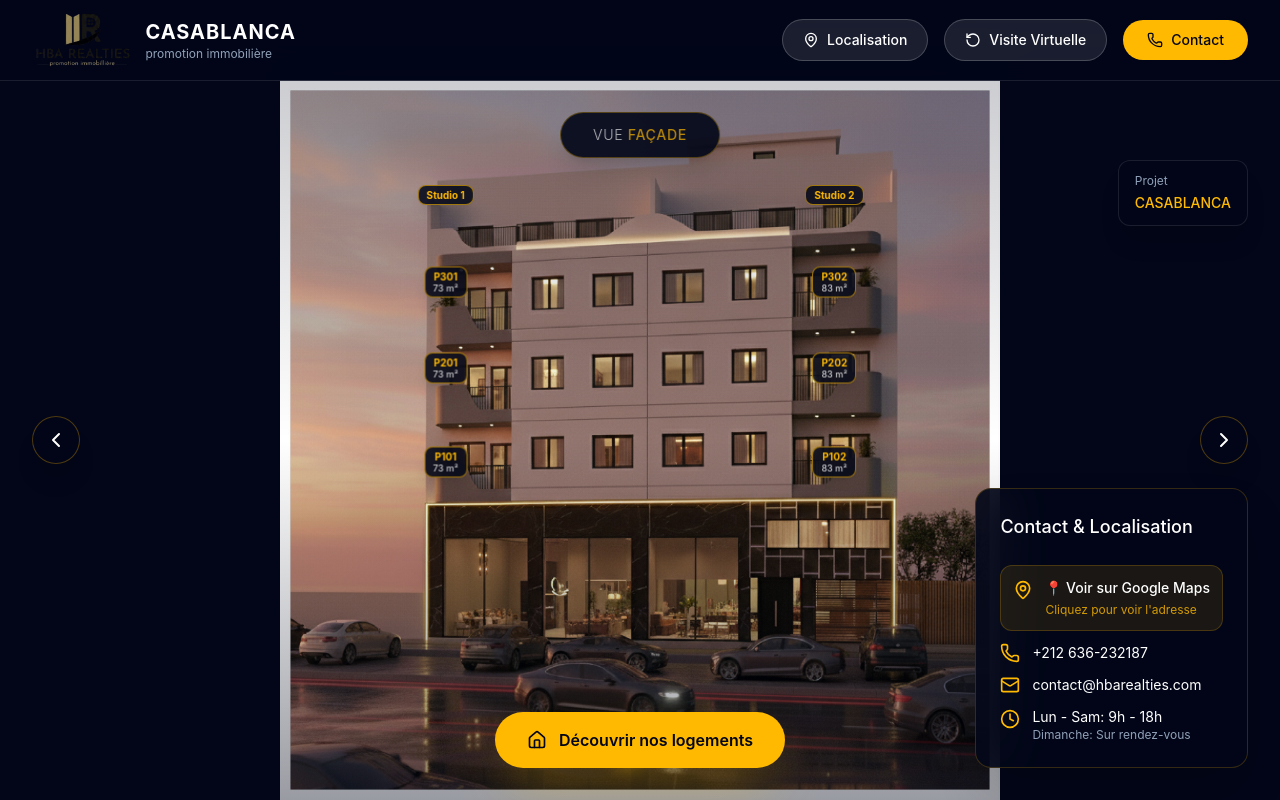
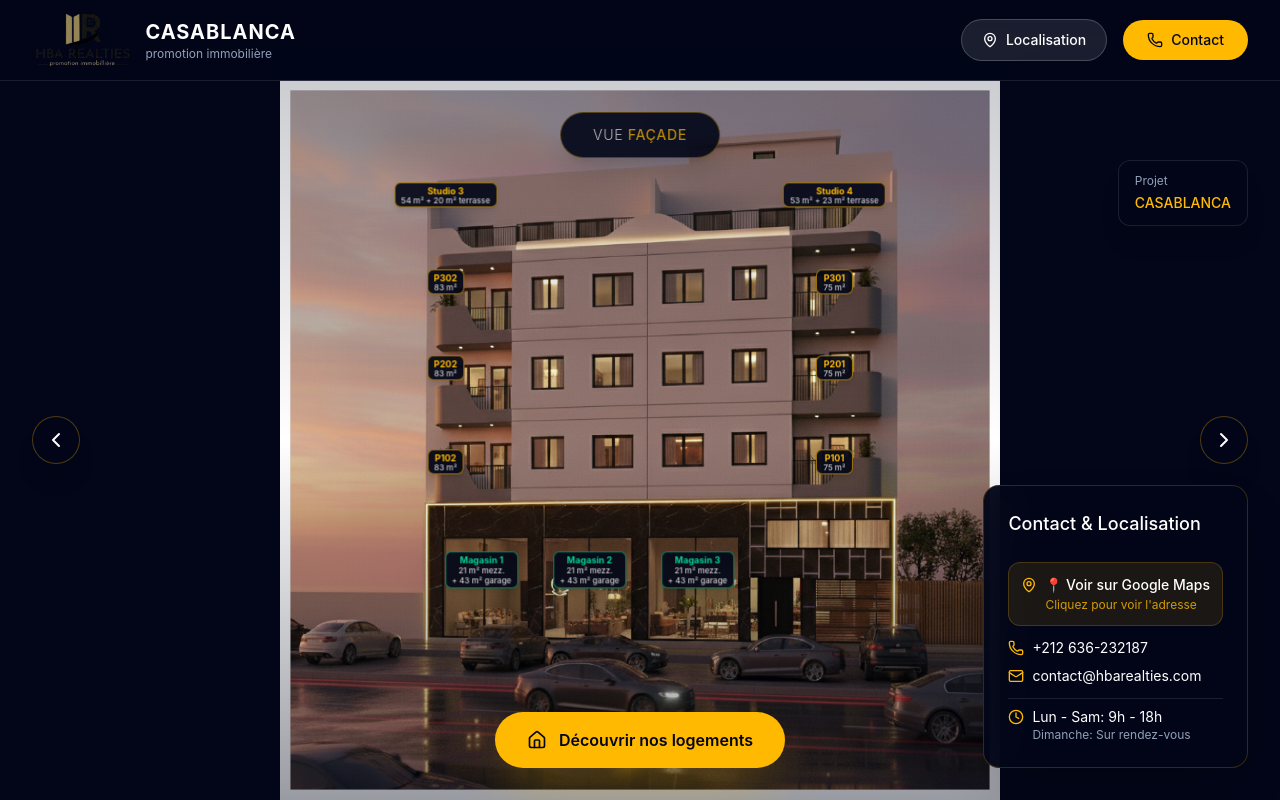
Before and after one commit to Amine788/3d-project, a React (Vite) app: page / in a window 1280 px wide. Both pictures are taken after a click on the button "Explorer CASABLANCA". Built offline with nearby package versions, Linux system fonts and the light colour scheme.

Commit message:
Update layout, remove virtual visit button, add shops with surface and responsive fixes

```diff
--- a/src/app/components/ContactSection.tsx
+++ b/src/app/components/ContactSection.tsx
@@ -1,66 +1,76 @@
 import { motion, AnimatePresence } from 'motion/react';
 import { MapPin, Phone, Mail, Clock, ChevronDown } from 'lucide-react';
-import { useState } from 'react';
+import { useState, useEffect } from 'react';
 
 export default function ContactSection() {
   const [isExpanded, setIsExpanded] = useState(false);
+  const [isMobile, setIsMobile] = useState(window.innerWidth < 640);
+
+  useEffect(() => {
+    const handleResize = () => setIsMobile(window.innerWidth < 640);
+    window.addEventListener('resize', handleResize);
+    return () => window.removeEventListener('resize', handleResize);
+  }, []);
+
+  const showContent = !isMobile || isExpanded;
 
   return (
-    <div className="fixed bottom-20 sm:bottom-0 right-0 z-20 m-4 sm:m-8">
+    <div className="fixed bottom-0 right-0 z-20 m-3 sm:m-8">
       <motion.div
         initial={{ scale: 0, opacity: 0 }}
         animate={{ scale: 1, opacity: 1 }}
         transition={{ delay: 0.5 }}
-        className="bg-slate-950/90 backdrop-blur-xl rounded-2xl border border-amber-400/20 shadow-2xl max-w-sm overflow-hidden"
+        className="bg-slate-950/95 backdrop-blur-xl rounded-2xl border border-amber-400/20 shadow-2xl overflow-hidden w-[calc(100vw-1.5rem)] max-w-[320px] sm:w-auto sm:max-w-sm"
       >
         <button
           onClick={() => setIsExpanded(!isExpanded)}
-          className="w-full flex items-center justify-between p-4 sm:p-6 text-left"
+          className="w-full flex items-center justify-between p-3 sm:p-6 text-left"
         >
-          <h3 className="text-base sm:text-lg font-medium text-white">Contact & Localisation</h3>
+          <h3 className="text-sm sm:text-lg font-medium text-white">Contact &amp; Localisation</h3>
           <motion.div
             animate={{ rotate: isExpanded ? 180 : 0 }}
             className="sm:hidden text-amber-400"
           >
-            <ChevronDown className="size-5" />
+            <ChevronDown className="size-4" />
           </motion.div>
         </button>
 
         <AnimatePresence>
-          {(isExpanded || window.innerWidth >= 640) && (
+          {showContent && (
             <motion.div
               initial={{ height: 0, opacity: 0 }}
               animate={{ height: 'auto', opacity: 1 }}
               exit={{ height: 0, opacity: 0 }}
-              className="px-4 pb-6 sm:px-6 sm:pb-6 space-y-3 overflow-hidden"
+              className="px-3 pb-4 sm:px-6 sm:pb-6 space-y-2 sm:space-y-3 overflow-hidden"
             >
               <motion.a
                 href="https://www.google.com/maps/search/?api=1&query=Casablanca,Maroc"
                 target="_blank"
                 rel="noopener noreferrer"
-                whileHover={{ scale: 1.05, x: 5 }}
-                whileTap={{ scale: 0.95 }}
-                className="flex items-start gap-3 p-3 rounded-xl bg-amber-400/10 hover:bg-amber-400/20 transition-all border border-amber-400/20 hover:border-amber-400/40 cursor-pointer group"
+                whileHover={{ scale: 1.02, x: 3 }}
+                whileTap={{ scale: 0.97 }}
+                className="flex items-start gap-2 p-2 sm:p-3 rounded-xl bg-amber-400/10 hover:bg-amber-400/20 transition-all border border-amber-400/20 hover:border-amber-400/40 cursor-pointer group"
               >
-                <MapPin className="size-5 text-amber-400 shrink-0 mt-0.5 group-hover:scale-110 transition-transform" />
+                <MapPin className="size-4 text-amber-400 shrink-0 mt-0.5" />
                 <div>
-                  <p className="text-sm text-white font-medium">📍 Voir sur Google Maps</p>
-                  <p className="text-xs text-amber-400/80 mt-1">Cliquez pour voir l'adresse</p>
+                  <p className="text-xs sm:text-sm text-white font-medium">📍 Voir sur Google Maps</p>
+                  <p className="text-[10px] sm:text-xs text-amber-400/80 mt-0.5">Cliquez pour voir l'adresse</p>
                 </div>
               </motion.a>
 
-              <div className="grid grid-cols-1 gap-3 sm:block sm:space-y-3">
-                <div className="flex items-center gap-3">
-                  <Phone className="size-4 sm:size-5 text-amber-400 shrink-0" />
+              <div className="space-y-2">
+                <div className="flex items-center gap-2">
+                  <Phone className="size-3.5 sm:size-4 text-amber-400 shrink-0" />
                   <p className="text-xs sm:text-sm text-white">+212 636-232187</p>
                 </div>
-                <div className="flex items-center gap-3">
-                  <Mail className="size-4 sm:size-5 text-amber-400 shrink-0" />
-                  <p className="text-xs sm:text-sm text-white">contact@hbarealties.com</p>
+                <div className="flex items-center gap-2">
+                  <Mail className="size-3.5 sm:size-4 text-amber-400 shrink-0" />
+                  <p className="text-[11px] sm:text-sm text-white break-all">contact@hbarealties.com</p>
                 </div>
               </div>
-              <div className="flex items-start gap-3 pt-2 border-t border-white/5 sm:border-0 sm:pt-0">
-                <Clock className="size-4 sm:size-5 text-amber-400 shrink-0 mt-0.5" />
+
+              <div className="flex items-start gap-2 pt-2 border-t border-white/10">
+                <Clock className="size-3.5 sm:size-4 text-amber-400 shrink-0 mt-0.5" />
                 <div>
                   <p className="text-xs sm:text-sm text-white">Lun - Sam: 9h - 18h</p>
                   <p className="text-[10px] sm:text-xs text-slate-400">Dimanche: Sur rendez-vous</p>
--- a/src/app/components/FacadeViewer.tsx
+++ b/src/app/components/FacadeViewer.tsx
@@ -8,20 +8,20 @@ import { ChevronLeft, ChevronRight, Home } from 'lucide-react';
 // index 0 = facade principale, index 1 = facade arriere.
 const FACADE_MARKER_POSITIONS: Record<number, Record<string, { top: string; left: string }>> = {
   0: {
-    P101: { top: '53%', left: '23%' },
-    P102: { top: '53%', left: '77%' },
-    P201: { top: '40%', left: '23%' },
-    P202: { top: '40%', left: '77%' },
-    P301: { top: '28%', left: '23%' },
-    P302: { top: '28%', left: '77%' },
+    P101: { top: '53%', left: '77%' },
+    P102: { top: '53%', left: '23%' },
+    P201: { top: '40%', left: '77%' },
+    P202: { top: '40%', left: '23%' },
+    P301: { top: '28%', left: '77%' },
+    P302: { top: '28%', left: '23%' },
   },
   1: {
-    P101: { top: '57%', left: '23%' },
-    P102: { top: '57%', left: '77%' },
-    P201: { top: '45%', left: '23%' },
-    P202: { top: '45%', left: '77%' },
-    P301: { top: '33%', left: '23%' },
-    P302: { top: '33%', left: '77%' },
+    P101: { top: '57%', left: '77%' },
+    P102: { top: '57%', left: '23%' },
+    P201: { top: '45%', left: '77%' },
+    P202: { top: '45%', left: '23%' },
+    P301: { top: '33%', left: '77%' },
+    P302: { top: '33%', left: '23%' },
   },
 };
 
@@ -29,17 +29,31 @@ const FACADE_MARKER_POSITIONS: Record<number, Record<string, { top: string; left
 // studio-3/4 uniquement sur la facade arriere (index 1).
 const FACADE_STUDIO_POSITIONS: Record<number, Record<string, { top: string; left: string }>> = {
   0: {
-    'studio-1': { top: '16%', left: '23%' },
-    'studio-2': { top: '16%', left: '77%' },
+    'studio-1': { top: '16%', left: '77%' },
+    'studio-2': { top: '16%', left: '23%' },
   },
   1: {
-    'studio-3': { top: '20%', left: '23%' },
-    'studio-4': { top: '20%', left: '77%' },
+    'studio-3': { top: '20%', left: '77%' },
+    'studio-4': { top: '20%', left: '23%' },
+  },
+};
+
+// Magasins RDC : 3 magasins bien positionnes sur les vitrines RDC de chaque facade
+const FACADE_MAGASIN_POSITIONS: Record<number, Record<string, { top: string; left: string }>> = {
+  0: {
+    'magasin-1': { top: '68%', left: '28%' },
+    'magasin-2': { top: '68%', left: '43%' },
+    'magasin-3': { top: '68%', left: '58%' },
+  },
+  1: {
+    'magasin-1': { top: '72%', left: '24%' },
+    'magasin-2': { top: '72%', left: '41%' },
+    'magasin-3': { top: '72%', left: '58%' },
   },
 };
 
 export default function FacadeViewer() {
-  const { facadeImages, facadeApartments, apartmentTypes, setSelectedApartment, setCurrentView } =
+  const { facadeImages, facadeApartments, facadeMagasins, apartmentTypes, setSelectedApartment, setCurrentView } =
     useRealEstateStore();
   const containerRef = useRef<HTMLDivElement>(null);
   const imageRef = useRef<HTMLImageElement>(null);
@@ -48,8 +62,10 @@ export default function FacadeViewer() {
     ...(FACADE_MARKER_POSITIONS[currentImageIndex] ?? {}),
     ...(FACADE_STUDIO_POSITIONS[currentImageIndex] ?? {}),
   };
+  const magasinPositions = FACADE_MAGASIN_POSITIONS[currentImageIndex] ?? {};
   const studios = apartmentTypes.filter((a) => a.category === 'studio');
   const facadeMarkerItems = [...facadeApartments, ...studios];
+  const facadeMagasinItems = facadeMagasins.filter((m) => magasinPositions[m.id]);
 
   useEffect(() => {
     if (imageRef.current) {
@@ -69,14 +85,7 @@ export default function FacadeViewer() {
     setCurrentImageIndex((prev) => (prev - 1 + facadeImages.length) % facadeImages.length);
   };
 
-  useEffect(() => {
-    if (facadeImages.length > 1) {
-      const interval = setInterval(() => {
-        setCurrentImageIndex((prev) => (prev + 1) % facadeImages.length);
-      }, 5000);
-      return () => clearInterval(interval);
-    }
-  }, [facadeImages.length]);
+
 
   return (
     <div
@@ -116,21 +125,51 @@ export default function FacadeViewer() {
                 initial={{ opacity: 0, scale: 0 }}
                 animate={{ opacity: 1, scale: 1 }}
                 transition={{ delay: 0.4, type: 'spring', stiffness: 250 }}
-                whileHover={{ scale: 1.12 }}
+                whileHover={{ scale: 1.15 }}
                 whileTap={{ scale: 0.92 }}
                 onClick={(e) => {
                   e.stopPropagation();
                   setSelectedApartment(apt);
                 }}
                 style={{ top: pos.top, left: pos.left }}
-                className="absolute z-10 -translate-x-1/2 -translate-y-1/2 flex flex-col items-center gap-0.5 bg-slate-950/85 backdrop-blur-md border border-amber-400/60 hover:border-amber-400 hover:bg-slate-900/95 rounded-lg px-2 py-1 shadow-lg transition-colors"
+                className="absolute z-10 -translate-x-1/2 -translate-y-1/2 flex flex-col items-center bg-slate-950/90 backdrop-blur-md border border-amber-400/60 hover:border-amber-400 hover:bg-slate-900 rounded-md px-1.5 py-0.5 shadow-md transition-colors"
               >
-                <span className="text-[10px] font-bold text-amber-400 leading-none whitespace-nowrap">
+                <span className="text-[9px] font-bold text-amber-400 leading-tight whitespace-nowrap">
                   {apt.name}
                 </span>
-                {apt.surface !== undefined && (
-                  <span className="text-[9px] text-white/80 leading-none whitespace-nowrap">
-                    {apt.surface} m²
+                {(apt.surfaceLabel || apt.surface !== undefined) && (
+                  <span className="text-[8px] text-white/80 leading-none whitespace-nowrap">
+                    {apt.surfaceLabel ?? `${apt.surface} m²`}
+                  </span>
+                )}
+              </motion.button>
+            );
+          })}
+
+          {facadeMagasinItems.map((mag) => {
+            const pos = magasinPositions[mag.id];
+            if (!pos) return null;
+            return (
+              <motion.button
+                key={mag.id}
+                initial={{ opacity: 0, scale: 0 }}
+                animate={{ opacity: 1, scale: 1 }}
+                transition={{ delay: 0.5, type: 'spring', stiffness: 250 }}
+                whileHover={{ scale: 1.15 }}
+                whileTap={{ scale: 0.92 }}
+                onClick={(e) => {
+                  e.stopPropagation();
+                  setSelectedApartment(mag);
+                }}
+                style={{ top: pos.top, left: pos.left }}
+                className="absolute z-10 -translate-x-1/2 -translate-y-1/2 flex flex-col items-center bg-slate-950/90 backdrop-blur-md border border-emerald-400/60 hover:border-emerald-400 hover:bg-slate-900 rounded-md px-1.5 py-0.5 shadow-md transition-colors"
+              >
+                <span className="text-[9px] font-bold text-emerald-400 leading-tight whitespace-nowrap">
+                  {mag.name}
+                </span>
+                {(mag.surfaceLabel || mag.surface !== undefined) && (
+                  <span className="text-[8px] text-white/80 leading-tight whitespace-pre-line text-center">
+                    {mag.surfaceLabel ?? `${mag.surface} m²`}
                   </span>
                 )}
               </motion.button>
--- a/src/app/components/HeroSection.tsx
+++ b/src/app/components/HeroSection.tsx
@@ -1,12 +1,12 @@
 import { motion, useMotionValue, useTransform } from 'motion/react';
-import { ChevronDown, RotateCcw } from 'lucide-react';
+import { ChevronDown } from 'lucide-react';
 import { useRealEstateStore } from '../store/useRealEstateStore';
 import { useEffect, useRef, useState } from 'react';
 import { gsap } from 'gsap';
 import logoHBA from '../../imports/image-removebg-preview.png';
 
 export default function HeroSection() {
-  const { setShowHero, setCurrentView } = useRealEstateStore();
+  const { setShowHero } = useRealEstateStore();
   const [mousePosition, setMousePosition] = useState({ x: 0, y: 0 });
   const heroRef = useRef<HTMLDivElement>(null);
 
@@ -129,7 +129,7 @@ export default function HeroSection() {
             </p>
           </div>
 
-          <div className="flex flex-col sm:flex-row items-center justify-center gap-4">
+          <div className="flex items-center justify-center">
             <motion.button
               whileHover={{ scale: 1.05 }}
               whileTap={{ scale: 0.95 }}
@@ -152,19 +152,6 @@ export default function HeroSection() {
                 Explorer CASABLANCA
               </span>
               <ChevronDown className="relative z-10 size-5 group-hover:animate-bounce text-white" />
-            </motion.button>
-
-            <motion.button
-              whileHover={{ scale: 1.05 }}
-              whileTap={{ scale: 0.95 }}
-              onClick={() => {
-                setShowHero(false);
-                setCurrentView('virtual-visit');
-              }}
-              className="group inline-flex items-center gap-3 px-10 py-4 rounded-full border-2 border-[#B4955E] text-[#B4955E] hover:bg-[#B4955E] hover:text-white transition-all duration-300 w-full sm:w-auto justify-center"
-            >
-              <RotateCcw className="size-5 group-hover:rotate-180 transition-transform duration-700" />
-              <span className="text-lg font-semibold">Visite Virtuelle</span>
             </motion.button>
           </div>
         </motion.div>
--- a/src/app/components/Navbar.tsx
+++ b/src/app/components/Navbar.tsx
@@ -1,12 +1,12 @@
 import { motion } from 'motion/react';
-import { Phone, Menu, MapPin, RotateCcw } from 'lucide-react';
+import { Phone, Menu, MapPin } from 'lucide-react';
 import { useState } from 'react';
 import { useRealEstateStore } from '../store/useRealEstateStore';
 import logoHBA from '../../imports/image-removebg-preview.png';
 
 export default function Navbar() {
   const [isOpen, setIsOpen] = useState(false);
-  const { setCurrentView } = useRealEstateStore();
+
 
   return (
     <motion.nav
@@ -45,15 +45,6 @@ export default function Navbar() {
               <MapPin className="size-4" />
               <span className="text-sm font-medium">Localisation</span>
             </motion.a>
-            <motion.button
-              onClick={() => setCurrentView('virtual-visit')}
-              whileHover={{ scale: 1.05 }}
-              whileTap={{ scale: 0.95 }}
-              className="flex items-center gap-2 bg-white/10 hover:bg-white/20 text-white px-5 py-2.5 rounded-full transition-colors border border-white/20"
-            >
-              <RotateCcw className="size-4" />
-              <span className="text-sm font-medium">Visite Virtuelle</span>
-            </motion.button>
             <motion.a
               href="tel:+212636232187"
               whileHover={{ scale: 1.05 }}
@@ -91,16 +82,6 @@ export default function Navbar() {
               <MapPin className="size-4" />
               <span className="text-sm font-medium">Localisation</span>
             </a>
-            <button
-              onClick={() => {
-                setCurrentView('virtual-visit');
-                setIsOpen(false);
-              }}
-              className="w-full flex items-center justify-center gap-2 bg-white/10 hover:bg-white/20 text-white px-6 py-3 rounded-full transition-colors border border-white/20"
-            >
-              <RotateCcw className="size-4" />
-              <span className="text-sm font-medium">Visite Virtuelle</span>
-            </button>
             <a
               href="tel:+212636232187"
               className="w-full flex items-center justify-center gap-2 bg-amber-400 text-slate-950 px-6 py-3 rounded-full hover:bg-amber-500 transition-colors"
--- a/src/app/store/useRealEstateStore.ts
+++ b/src/app/store/useRealEstateStore.ts
@@ -17,11 +17,12 @@ import studio4B from '../../imports/types/studio4-b.jpg';
 export interface ApartmentType {
   id: string;
   name: string;
-  category: 'appartement' | 'studio';
+  category: 'appartement' | 'studio' | 'magasin';
   images: string[];
   status: 'disponible' | 'vendu';
   floor?: number;
   surface?: number;
+  surfaceLabel?: string;
 }
 
 interface RealEstateState {
@@ -31,6 +32,7 @@ interface RealEstateState {
   showHero: boolean;
   apartmentTypes: ApartmentType[];
   facadeApartments: ApartmentType[];
+  facadeMagasins: ApartmentType[];
   facadeImages: string[];
   setCurrentView: (view: 'facade' | 'types' | 'virtual-visit') => void;
   setSelectedApartment: (apartment: ApartmentType | null) => void;
@@ -56,17 +58,19 @@ const apartmentTypes: ApartmentType[] = [
   },
   {
     id: 'studio-1',
-    name: 'Studio 1',
+    name: 'Studio 4',
     category: 'studio',
     images: [studio1A, studio1B],
     status: 'disponible',
+    surfaceLabel: '53 m² + 23 m² terrasse',
   },
   {
     id: 'studio-2',
-    name: 'Studio 2',
+    name: 'Studio 3',
     category: 'studio',
     images: [studio2A, studio2B],
     status: 'disponible',
+    surfaceLabel: '54 m² + 20 m² terrasse',
   },
   {
     id: 'studio-3',
@@ -93,7 +97,7 @@ const facadeApartments: ApartmentType[] = [
     images: [appartement1A, appartement1B],
     status: 'disponible',
     floor: 1,
-    surface: 73,
+    surface: 75,
   },
   {
     id: 'P102',
@@ -111,7 +115,7 @@ const facadeApartments: ApartmentType[] = [
     images: [appartement1A, appartement1B],
     status: 'disponible',
     floor: 2,
-    surface: 73,
+    surface: 75,
   },
   {
     id: 'P202',
@@ -129,7 +133,7 @@ const facadeApartments: ApartmentType[] = [
     images: [appartement1A, appartement1B],
     status: 'disponible',
     floor: 3,
-    surface: 73,
+    surface: 75,
   },
   {
     id: 'P302',
@@ -142,6 +146,37 @@ const facadeApartments: ApartmentType[] = [
   },
 ];
 
+// Magasins au rez-de-chaussee
+const facadeMagasins: ApartmentType[] = [
+  {
+    id: 'magasin-1',
+    name: 'Magasin 1',
+    category: 'magasin',
+    images: [],
+    status: 'disponible',
+    floor: 0,
+    surfaceLabel: '21 m² mezz.\n+ 43 m² garage',
+  },
+  {
+    id: 'magasin-2',
+    name: 'Magasin 2',
+    category: 'magasin',
+    images: [],
+    status: 'disponible',
+    floor: 0,
+    surfaceLabel: '21 m² mezz.\n+ 43 m² garage',
+  },
+  {
+    id: 'magasin-3',
+    name: 'Magasin 3',
+    category: 'magasin',
+    images: [],
+    status: 'disponible',
+    floor: 0,
+    surfaceLabel: '21 m² mezz.\n+ 43 m² garage',
+  },
+];
+
 export const useRealEstateStore = create<RealEstateState>((set) => ({
   currentView: 'facade',
   selectedApartment: null,
@@ -149,6 +184,7 @@ export const useRealEstateStore = create<RealEstateState>((set) => ({
   showHero: true,
   apartmentTypes,
   facadeApartments,
+  facadeMagasins,
   facadeImages: [facadePrincipale, facadeArriere],
   setCurrentView: (view) => set({ currentView: view }),
   setSelectedApartment: (apartment) => set({ selectedApartment: apartment }),
```
Also changed, not shown: src/app/components/ApartmentPhotoViewer.tsx (+23 -8 lines).
